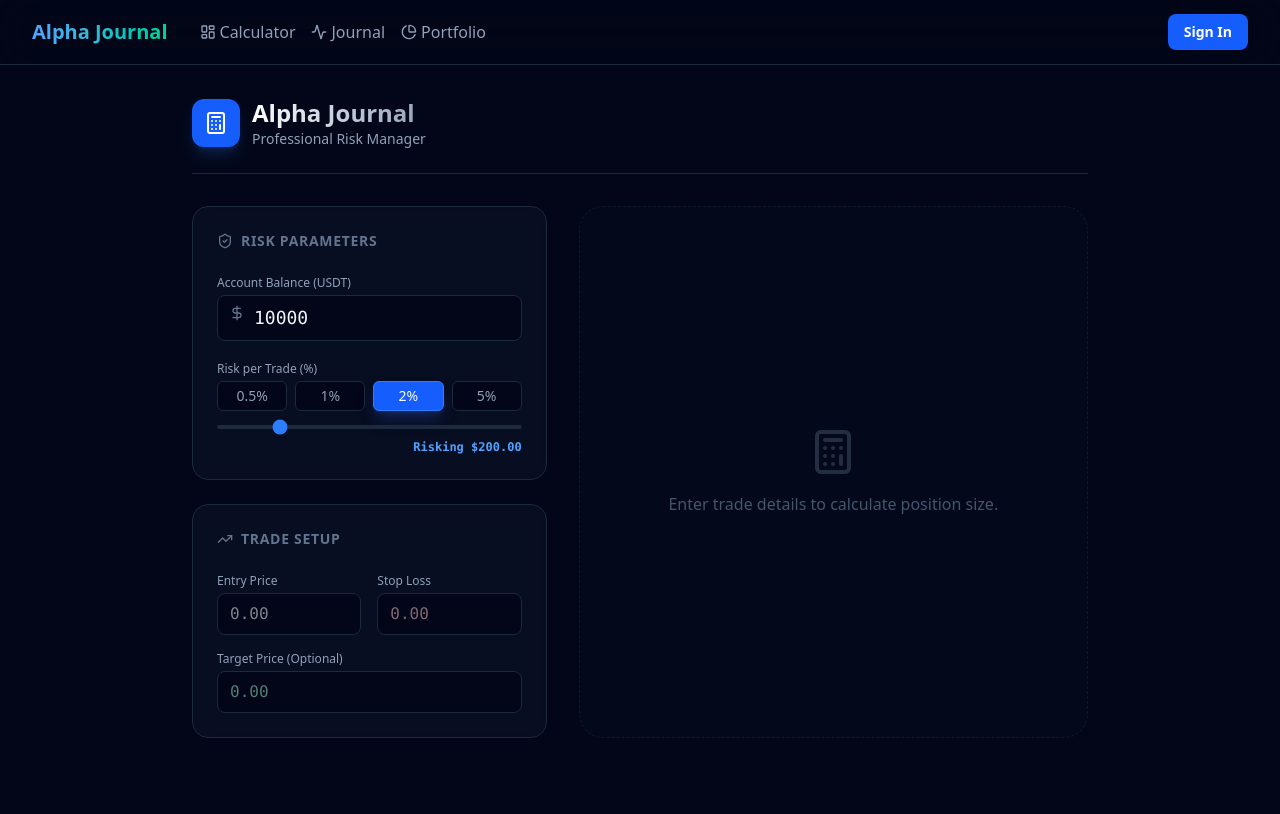
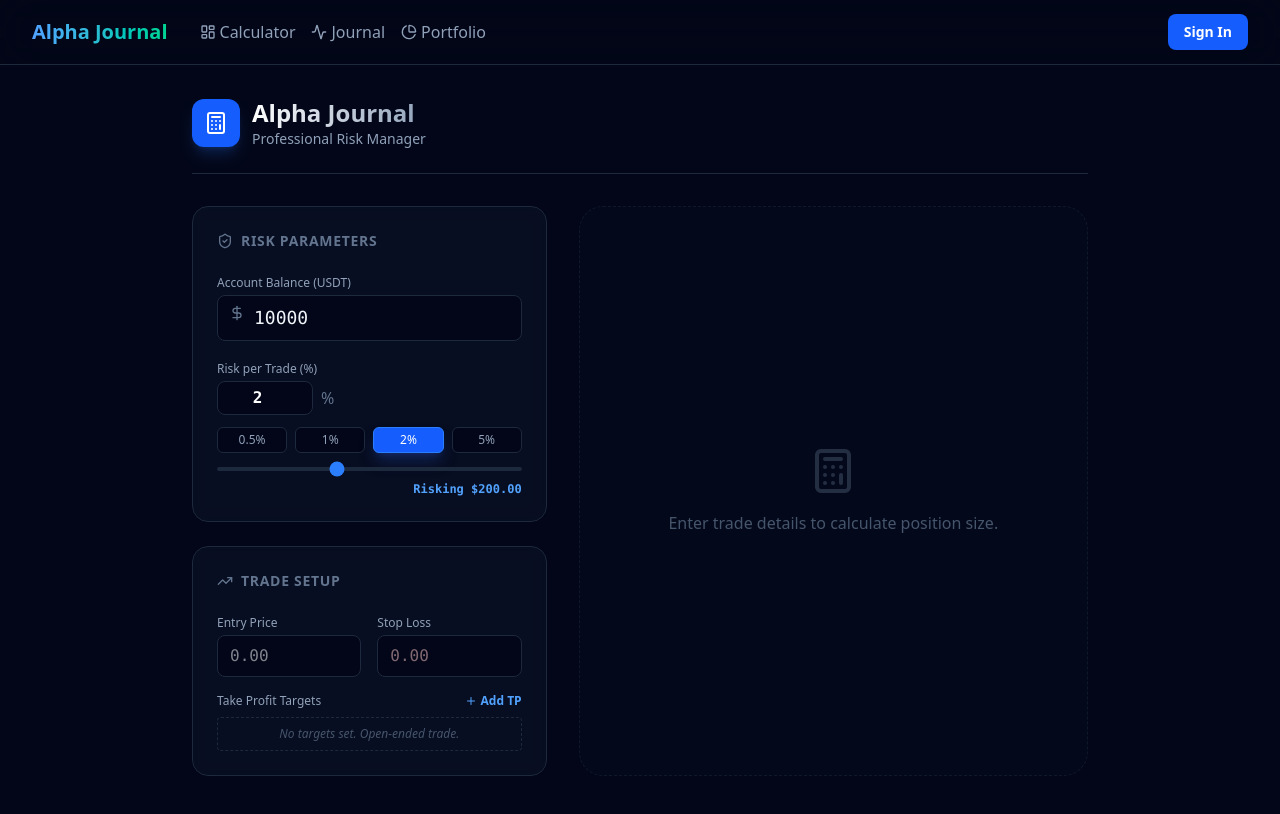
Before and after one commit to workeainc/AlphaJournal, a Next.js app in the folder apps/web/: page / in a window 1280 px wide. Shown: the top 814 px of the page. Built offline with nearby package versions, Linux system fonts and the light colour scheme; no server answers.

Commit message:
Feat: Add Advanced Calculator with Manual Risk and Multi-Target Support

```diff
--- a/apps/web/app/page.tsx
+++ b/apps/web/app/page.tsx
@@ -3,10 +3,16 @@
 import { useState, useEffect } from "react";
 import { useSession, signIn } from "next-auth/react";
 import { calculateRisk, type TradeCalculation, type ChecklistItem } from "@repo/core";
-import { Calculator, ShieldCheck, DollarSign, TrendingUp, AlertTriangle, BookOpen } from "lucide-react";
+import { Calculator, ShieldCheck, DollarSign, TrendingUp, AlertTriangle, BookOpen, Plus, Trash2 } from "lucide-react";
 import { LogTradeModal } from "../components/LogTradeModal";
 import { getDefaultChecklist } from "./actions/checklist";
 import { getCurrentUser } from "./actions/user";
+
+interface Target {
+  id: string;
+  price: number;
+  percentage: number; // 0-100
+}
 
 export default function Home() {
   const { data: session, status } = useSession();
@@ -16,7 +22,9 @@ export default function Home() {
   const [riskPercent, setRiskPercent] = useState<number>(2);
   const [entry, setEntry] = useState<number>(0);
   const [stopLoss, setStopLoss] = useState<number>(0);
-  const [target, setTarget] = useState<number>(0); // Optional
+
+  // Multi-Target State
+  const [targets, setTargets] = useState<Target[]>([]);
 
   const [result, setResult] = useState<TradeCalculation | null>(null);
 
@@ -37,18 +45,76 @@ export default function Home() {
   // --- Effect: Auto Calculate on Input Change ---
   useEffect(() => {
     if (balance > 0 && entry > 0 && stopLoss > 0) {
+      // Basic calculation
       const calc = calculateRisk({
         accountBalance: balance,
         riskPercentage: riskPercent,
         entryPrice: entry,
         stopLossPrice: stopLoss,
-        targetPrice: target > 0 ? target : undefined,
+        targetPrice: targets.length === 1 ? targets[0].price : undefined, // Legacy support for 1 TP
       });
+
+      // augment with weighted R:R if multiple targets
+      if (targets.length > 0 && calc.isValid) {
+        const riskDist = Math.abs(entry - stopLoss);
+        if (riskDist > 0) {
+          let totalWeightedR = 0;
+          let totalPercent = 0;
+
+          targets.forEach(t => {
+            const rewardDist = Math.abs(t.price - entry);
+            const rMultiple = rewardDist / riskDist;
+            totalWeightedR += rMultiple * (t.percentage / 100);
+            totalPercent += t.percentage;
+          });
+
+          // If targets don't sum to 100%, assume remainder is closed at 0 or held?
+          // For R:R display, we usually want "Potential R:R" if all TPs hit.
+          // Let's normalize to the covered percentage for display/planning.
+          if (totalPercent > 0) {
+            calc.rewardToRisk = totalWeightedR; // Show weighted average
+          }
+        }
+      }
+
       setResult(calc);
     } else {
       setResult(null);
     }
-  }, [balance, riskPercent, entry, stopLoss, target]);
+  }, [balance, riskPercent, entry, stopLoss, targets]);
+
+  // Multi-Target Handlers
+  const addTarget = () => {
+    const newId = Math.random().toString(36).substr(2, 9);
+    // Auto-calculate next target price (e.g., +2R)
+    let nextPrice = 0;
+    if (entry > 0 && stopLoss > 0) {
+      const risk = Math.abs(entry - stopLoss);
+      const direction = entry > stopLoss ? 1 : -1;
+      // If no targets, set 2R. If existing, add another 1R to the last one
+      if (targets.length === 0) {
+        nextPrice = entry + (risk * 2 * direction);
+      } else {
+        const last = targets[targets.length - 1];
+        nextPrice = last.price + (risk * direction);
+      }
+    }
+
+    // Auto-distribute percentage
+    const currentTotal = targets.reduce((sum, t) => sum + t.percentage, 0);
+    const remaining = Math.max(0, 100 - currentTotal);
+
+    setTargets([...targets, { id: newId, price: nextPrice || 0, percentage: remaining }]);
+  };
+
+  const removeTarget = (id: string) => {
+    setTargets(targets.filter(t => t.id !== id));
+  };
+
+  const updateTarget = (id: string, field: 'price' | 'percentage', value: number) => {
+    setTargets(targets.map(t => t.id === id ? { ...t, [field]: value } : t));
+  };
+
 
   // Load checklist items when modal opens
   const handleOpenModal = async () => {
@@ -122,12 +188,25 @@ export default function Home() {
                 {/* Risk % */}
                 <div>
                   <label className="block text-xs font-medium text-slate-400 mb-1">Risk per Trade (%)</label>
+                  <div className="flex items-center gap-2 mb-3">
+                    <input
+                      type="number"
+                      min="0.01"
+                      max="100"
+                      step="0.01"
+                      value={riskPercent}
+                      onChange={(e) => setRiskPercent(parseFloat(e.target.value) || 0)}
+                      className="w-24 bg-slate-950 border border-slate-800 rounded-lg py-1 px-3 focus:outline-none focus:ring-2 focus:ring-blue-500/50 font-mono text-center font-bold text-white"
+                    />
+                    <span className="text-slate-500">%</span>
+                  </div>
+
                   <div className="flex space-x-2">
                     {[0.5, 1, 2, 5].map((p) => (
                       <button
                         key={p}
                         onClick={() => setRiskPercent(p)}
-                        className={`flex-1 py-1 text-sm rounded-md border transition-all ${riskPercent === p
+                        className={`flex-1 py-1 text-xs rounded-md border transition-all ${riskPercent === p
                           ? "bg-blue-600 border-blue-500 text-white shadow-lg shadow-blue-900/50"
                           : "bg-slate-950 border-slate-800 text-slate-400 hover:border-slate-600"
                           }`}
@@ -137,8 +216,8 @@ export default function Home() {
                     ))}
                   </div>
                   <input
-                    type="range" min="0.1" max="10" step="0.1"
-                    value={riskPercent}
+                    type="range" min="0.1" max="5" step="0.1"
+                    value={riskPercent > 5 ? 5 : riskPercent}
                     onChange={(e) => setRiskPercent(parseFloat(e.target.value))}
                     className="w-full mt-3 accent-blue-500 h-1 bg-slate-800 rounded-lg appearance-none cursor-pointer"
                   />
@@ -179,15 +258,77 @@ export default function Home() {
                   </div>
                 </div>
 
+                {/* Multi-Target Section */}
                 <div>
-                  <label className="block text-xs font-medium text-slate-400 mb-1">Target Price (Optional)</label>
-                  <input
-                    type="number"
-                    placeholder="0.00"
-                    value={target || ""}
-                    onChange={(e) => setTarget(parseFloat(e.target.value))}
-                    className="w-full bg-slate-950 border border-slate-800 rounded-lg py-2 px-3 focus:outline-none focus:ring-2 focus:ring-emerald-500/50 font-mono text-emerald-200"
-                  />
+                  <div className="flex items-center justify-between mb-2">
+                    <label className="block text-xs font-medium text-slate-400">Take Profit Targets</label>
+                    <button onClick={addTarget} className="text-xs flex items-center gap-1 text-blue-400 hover:text-blue-300 font-bold">
+                      <Plus className="w-3 h-3" /> Add TP
+                    </button>
+                  </div>
+
+                  <div className="space-y-2">
+                    {targets.length === 0 && (
+                      <div className="text-xs text-slate-600 italic text-center py-2 border border-slate-800 border-dashed rounded">
+                        No targets set. Open-ended trade.
+                      </div>
+                    )}
+                    {targets.map((t, i) => {
+                      // Dynamic R Calc
+                      let rMult = 0;
+                      if (entry > 0 && stopLoss > 0 && t.price > 0) {
+                        const risk = Math.abs(entry - stopLoss);
+                        const reward = Math.abs(t.price - entry);
+                        if (risk > 0) rMult = reward / risk;
+                      }
+
+                      return (
+                        <div key={t.id} className="flex items-center gap-2 animate-in slide-in-from-left-2 fade-in duration-200">
+                          <span className="text-xs font-mono text-slate-500 w-6">TP{i + 1}</span>
+                          <input
+                            type="number"
+                            value={t.price || ""}
+                            onChange={(e) => updateTarget(t.id, 'price', parseFloat(e.target.value))}
+                            className="flex-1 bg-slate-950 border border-slate-800 rounded py-1 px-2 text-xs font-mono text-emerald-300 focus:border-emerald-500/50 outline-none"
+                            placeholder="Price"
+                          />
+                          <div className="relative w-16">
+                            <input
+                              type="number"
+                              value={t.percentage || ""}
+                              onChange={(e) => updateTarget(t.id, 'percentage', parseFloat(e.target.value))}
+                              className="w-full bg-slate-950 border border-slate-800 rounded py-1 px-2 text-xs font-mono text-white focus:border-blue-500/50 outline-none text-right pr-4"
+                              placeholder="%"
+                            />
+                            <span className="absolute right-1 top-1 text-[10px] text-slate-500">%</span>
+                          </div>
+                          <div className="w-12 text-right">
+                            <span className="text-[10px] font-mono text-emerald-500 font-bold">
+                              {rMult > 0 ? `+${rMult.toFixed(1)}R` : '-'}
+                            </span>
+                          </div>
+                          <button
+                            onClick={() => removeTarget(t.id)}
+                            className="text-slate-600 hover:text-red-400"
+                          >
+                            <Trash2 className="w-3 h-3" />
+                          </button>
+                        </div>
+                      );
+                    })}
+                  </div>
+                  {/* Total Sizing Check */}
+                  {targets.length > 0 && (
+                    <div className="mt-2 text-right text-[10px]">
+                      <span className={
+                        targets.reduce((s, t) => s + t.percentage, 0) === 100
+                          ? "text-emerald-500"
+                          : "text-orange-400"
+                      }>
+                        Total Exit: {targets.reduce((s, t) => s + t.percentage, 0)}%
+                      </span>
+                    </div>
+                  )}
                 </div>
               </div>
             </div>
@@ -250,7 +391,9 @@ export default function Home() {
                 {result.rewardToRisk && (
                   <div className="bg-slate-900 border border-slate-800 p-5 rounded-2xl flex items-center justify-between">
                     <div>
-                      <p className="text-slate-500 text-xs uppercase font-bold mb-1">Reward to Risk</p>
+                      <p className="text-slate-500 text-xs uppercase font-bold mb-1">
+                        {targets.length > 1 ? "Weighted R:R" : "Reward to Risk"}
+                      </p>
                       <div className="flex items-baseline space-x-2">
                         <span className="text-3xl font-mono text-emerald-400 font-bold">
                           {result.rewardToRisk.toFixed(2)}R
@@ -293,7 +436,10 @@ export default function Home() {
           calculation={result}
           entryPrice={entry}
           stopLoss={stopLoss}
-          targetPrice={target > 0 ? target : undefined}
+          // Pass the FIRST target as "targetPrice" for database compatibility (Phase 1)
+          targetPrice={targets.length > 0 ? targets[0].price : undefined}
+          // Pass full targets array via special prop (requires Modal update)
+          targets={targets}
           checklistItems={checklistItems}
         />
       )}
--- a/apps/web/components/LogTradeModal.tsx
+++ b/apps/web/components/LogTradeModal.tsx
@@ -14,6 +14,7 @@ interface LogTradeModalProps {
     stopLoss: number;
     targetPrice?: number;
     checklistItems: ChecklistItem[];
+    targets?: Array<{ id: string; price: number; percentage: number }>;
 }
 
 export function LogTradeModal({
@@ -24,6 +25,7 @@ export function LogTradeModal({
     stopLoss,
     targetPrice,
     checklistItems,
+    targets = [],
 }: LogTradeModalProps) {
     const [symbol, setSymbol] = useState("");
     const [notes, setNotes] = useState("");
@@ -42,7 +44,6 @@ export function LogTradeModal({
     useEffect(() => {
         if (isOpen) {
             setSymbol("");
-            setNotes("");
             setTradingViewLink("");
             setTags([]);
             setTagInput("");
@@ -50,8 +51,18 @@ export function LogTradeModal({
             setChecklistResponses([]);
             setQualityScore(null);
             setIsSuccess(false);
+
+            // Pre-fill notes with TP breakdown if targets exist
+            if (targets.length > 0) {
+                const tpNotes = targets.map((t, i) =>
+                    `TP${i + 1}: ${t.price} (${t.percentage}%)`
+                ).join('\n');
+                setNotes(`Start Plan:\n${tpNotes}\n\n`);
+            } else {
+                setNotes("");
+            }
         }
-    }, [isOpen]);
+    }, [isOpen, targets]);
 
     const MOODS = [
         { id: "CALM", label: "Calm", emoji: "🧘" },
```
